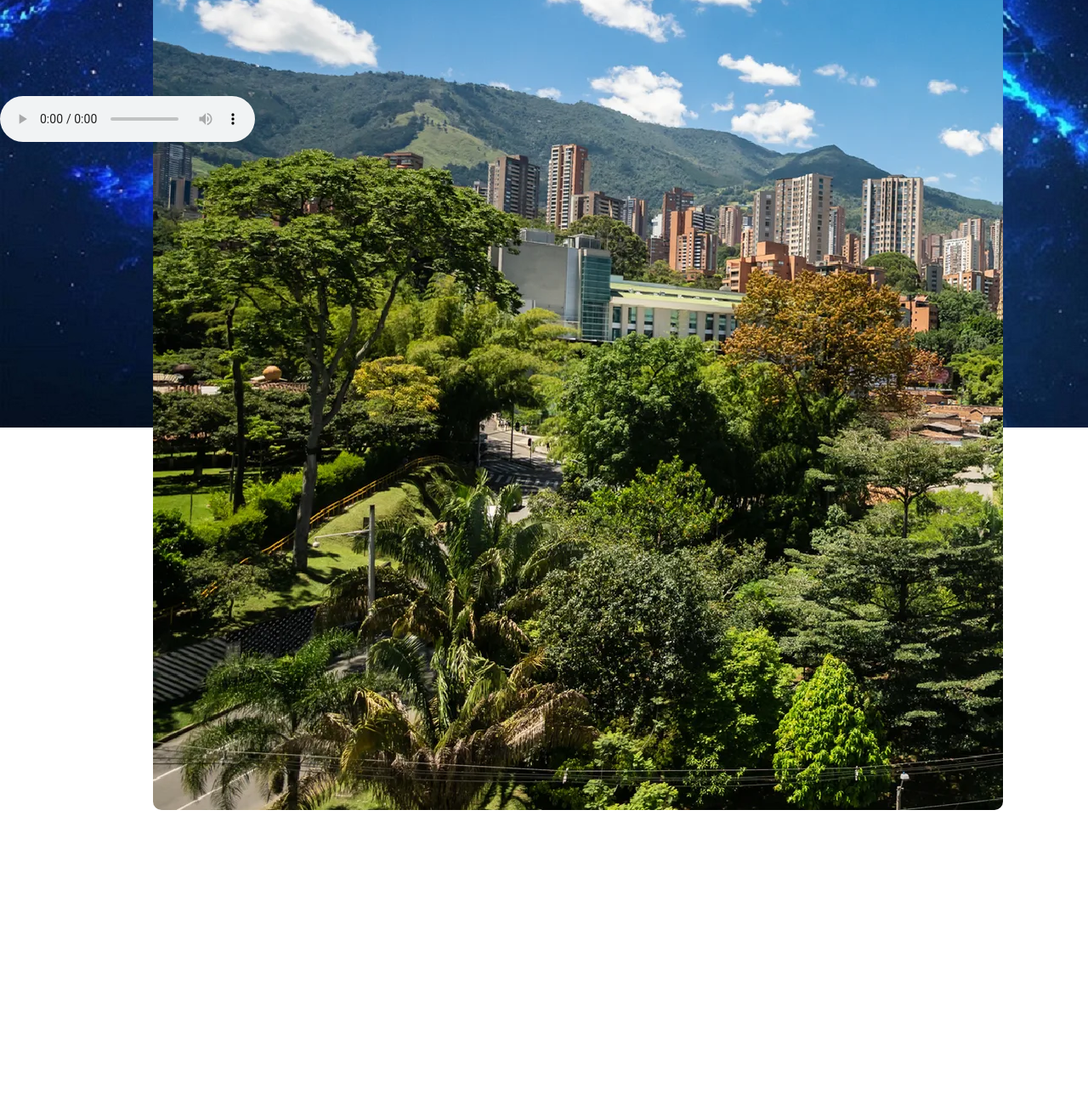
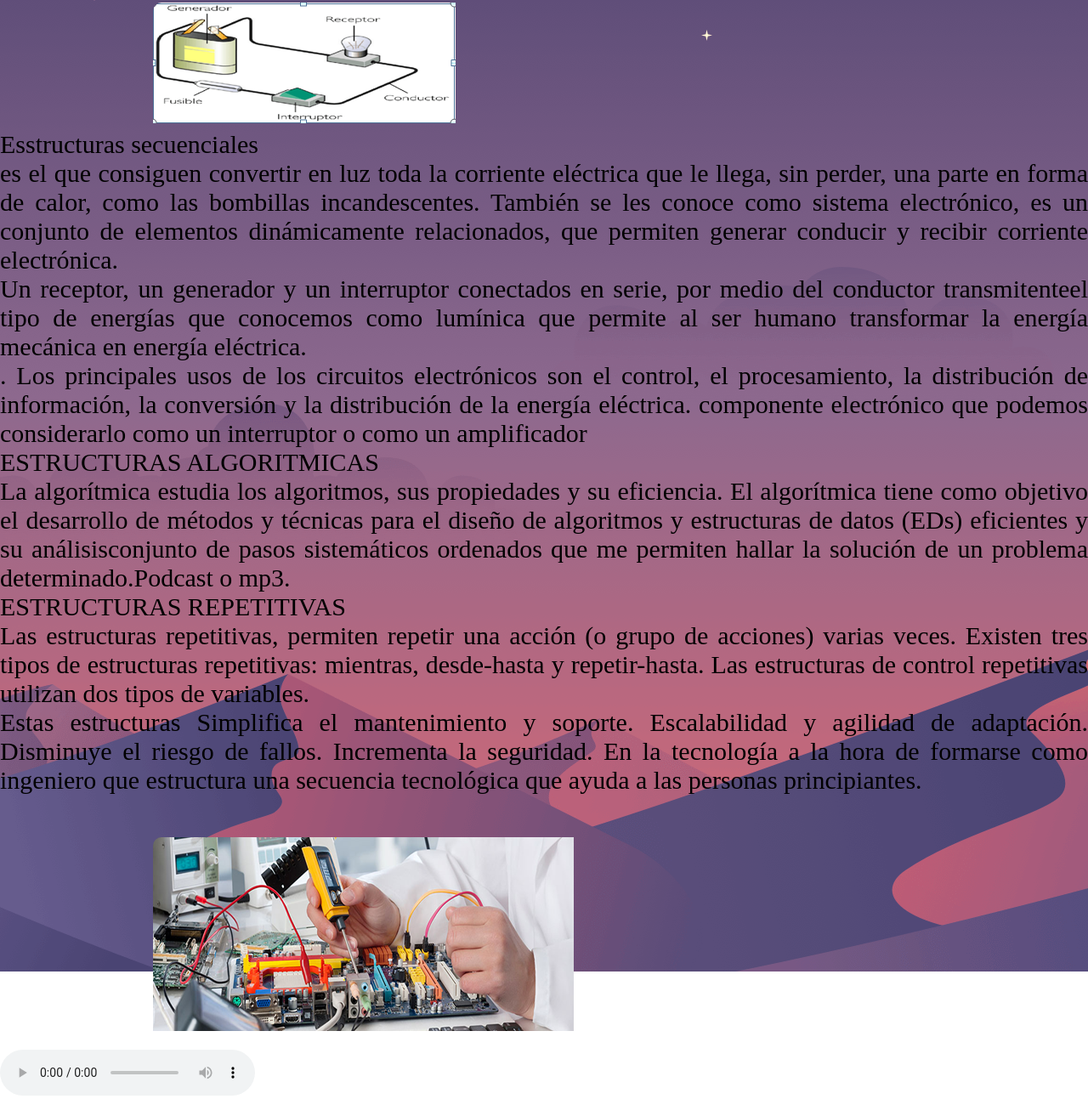
Before and after one commit to Valentina090618/Valentina090618, a plain HTML site: page tecnologia2.html in a window 1280 px wide. Shown: the part 297-1590 px from the top of the page at 85% size. Before the commit the page ends 1250 px from the top, so only its background shows below. Drawn offline with Linux system fonts and the light colour scheme.

Commit message:
actializacion 1  28/7/2023.

```diff
--- a/estilos.css
+++ b/estilos.css
@@ -18,21 +18,22 @@ background-repeat: no-repeat;
 }
 .ftecnologia{
 
-    background-image: url("fondo.jpg");
+    background-image: url("fondo2.png");
 
     background-repeat: no-repeat;
 
     }
 
-.img{
+
+.imgtecnologia{
 
 position: relative;
 
- top: 100px;
+ top: 150px;
 
 width: 1000px;
 
-height: 1000px;
+height: 300px;
 
 border-radius: 10px;
 
@@ -42,7 +43,7 @@ background-repeat: no-repeat;
 
 left: 180px;
 
-background-image: url("medellin2.webp");
+background-image: url("tecno.png");
 
 }
 
@@ -116,3 +117,68 @@ color: brown;
 
 
     }
+
+    .textotecno{
+
+        font-size: 30px;
+
+        text-align: justify;
+
+        color: rgb(0, 0, 0);
+
+
+
+        }
+
+        .imgtecnologia2{
+
+            position: relative;
+
+             top: 50px;
+
+            width: 1000px;
+
+            height: 300px;
+
+            border-radius: 10px;
+
+            background-repeat: no-repeat;
+
+
+
+            left: 180px;
+
+            background-image: url("imgtecno.png");
+
+            }
+
+            .textosociales{
+
+                font-size: 25px;
+
+                text-align: justify;
+
+                color: rgb(250, 255, 255);
+
+            }
+
+        .imgsociales1{
+
+            position: relative;
+
+             top: 50px;
+
+            width: 1000px;
+
+            height: 100px;
+
+            border-radius: 10px;
+
+            background-repeat: no-repeat;
+
+
+
+            left: 200px;
+
+            background-image: url("Mapa\ mental\ La\ Condición\ Humana\ \(2\).png");
+        }
--- a/tecnologia2.html
+++ b/tecnologia2.html
@@ -232,16 +232,56 @@ EJEMPLO DE MENÚ DESPLEGABLE
 </div>
 
 
-<div class="img"></div>
+<div class="imgtecnologia"></div>
+
+<div  class="textotecno">
+
+<p>Esstructuras secuenciales</p>
+
+   <p> es el que consiguen convertir en luz toda la corriente eléctrica que le llega, sin
+     perder, una parte en forma de calor, como las bombillas incandescentes. También se les
+      conoce como sistema electrónico, es un conjunto de elementos dinámicamente relacionados,
+       que permiten generar conducir y recibir corriente electrónica.</p>
+
+<p>Un receptor, un generador y un interruptor conectados en serie, por medio del conductor
+    transmitenteel tipo de energías que conocemos como lumínica que permite al ser humano
+     transformar la energía mecánica en energía eléctrica.</p>
+
+     <p>. Los principales usos de los circuitos electrónicos son el control, el procesamiento,
+         la distribución de información, la conversión y la distribución de la energía eléctrica.
+         componente electrónico que podemos considerarlo como un interruptor o como un amplificador</p>
+
+        <p>ESTRUCTURAS ALGORITMICAS </p>
+
+        <p>La algorítmica estudia los algoritmos, sus propiedades y su eficiencia.
+        El algorítmica tiene como objetivo el desarrollo de métodos y técnicas
+        para el diseño de algoritmos y estructuras de datos (EDs) eficientes y
+         su análisisconjunto de pasos sistemáticos ordenados que me permiten hallar
+          la solución de un problema determinado.Podcast o mp3.</p>
+
+          <p>ESTRUCTURAS REPETITIVAS</p>
+        <p>Las estructuras repetitivas, permiten repetir una acción (o grupo de acciones)
+        varias veces. Existen tres tipos de estructuras repetitivas: mientras, desde-hasta
+         y repetir-hasta. Las estructuras de control repetitivas utilizan dos tipos de variables.</p>
+
+        <p> Estas estructuras Simplifica el mantenimiento y soporte. Escalabilidad y agilidad
+            de adaptación. Disminuye el riesgo de fallos. Incrementa la seguridad.  En la tecnología
+            a la hora de formarse como ingeniero que estructura una secuencia tecnológica que ayuda
+             a las personas principiantes.</p>
+
+         <div class="imgtecnologia2"></div>
+
+</div>
+
+<audio src="audiotecno.ogg" controls autoplay loop></audio>
+
+
 </div>
 
 </body>
 
 </html>
 
-<div class="contenido">
-    <div class="imagenestecno"></div>
-    <div class="textotecno"></div>
-    <audio src="audio.mp3"  controls autoplay loop></audio>
+
 
 </div>
```
Also changed, not shown: ingles2.html (+1 -1 lines), sociales2.html (+14 -1 lines), fondo2.png (added), fondomora.avif (added), imgtecno.png (added), tecno.png (added), 2 other files.
